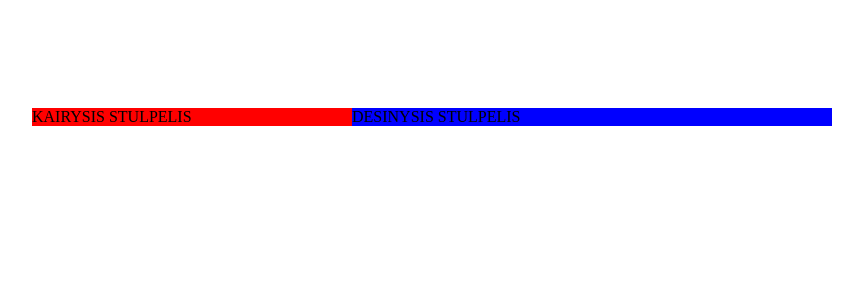
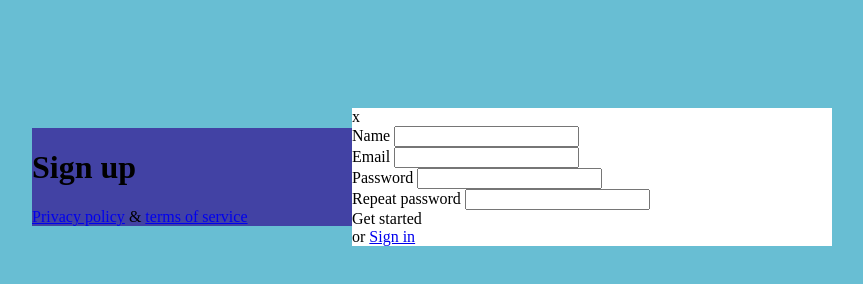
Before and after one commit to front-end-by-rimantas/21-grupe-sign-up, a plain HTML site: page index.html in a window 1280 px wide. Shown: the whole page, without its empty margins (208-1071 px from the left). Drawn offline with Linux system fonts and the light colour scheme.

Commit message:
Intial HTML structure

```diff
--- a/index.html
+++ b/index.html
@@ -11,10 +11,39 @@
 <body>
     <main class="container">
         <div class="left-column">
-            KAIRYSIS STULPELIS
+            <h1>Sign up</h1>
+            <footer>
+                <a href="#">Privacy policy</a>
+                <span>&</span>
+                <a href="#">terms of service</a>
+            </footer>
         </div>
         <div class="right-column">
-            DESINYSIS STULPELIS
+            <div class="close">x</div>
+            <form>
+                <div class="form-row">
+                    <label for="">Name</label>
+                    <input type="text">
+                </div>
+                <div class="form-row">
+                    <label for="">Email</label>
+                    <input type="text">
+                </div>
+                <div class="form-row">
+                    <label for="">Password</label>
+                    <input type="text">
+                </div>
+                <div class="form-row">
+                    <label for="">Repeat password</label>
+                    <input type="text">
+                </div>
+                <div class="form-row">
+                    <!-- <button class="btn" type="submit">Get started</button> -->
+                    <div class="btn">Get started</div>
+                    <span>or</span>
+                    <a href="#">Sign in</a>
+                </div>
+            </form>
         </div>
     </main>
 </body>
--- a/main.css
+++ b/main.css
@@ -1,5 +1,5 @@
 body {
-
+    background-color: #68bed3;
 }
 
 .container {
@@ -7,17 +7,17 @@ body {
     width: 800px;
     margin-top: 100px;
     margin-left: calc((100% - 800px) / 2);
-    background-color: yellow;
 }
 .left-column {
     display: inline-block;
     width: 40%;
     float: left;
-        background-color: red;
+    margin-top: 20px;
+    background-color: #4242a4;
 }
 .right-column {
     display: inline-block;
     width: 60%;
     float: left;
-        background-color: blue;
+    background-color: #fff;
 }
```
Lines whose indentation alone changed are shown as unchanged.
